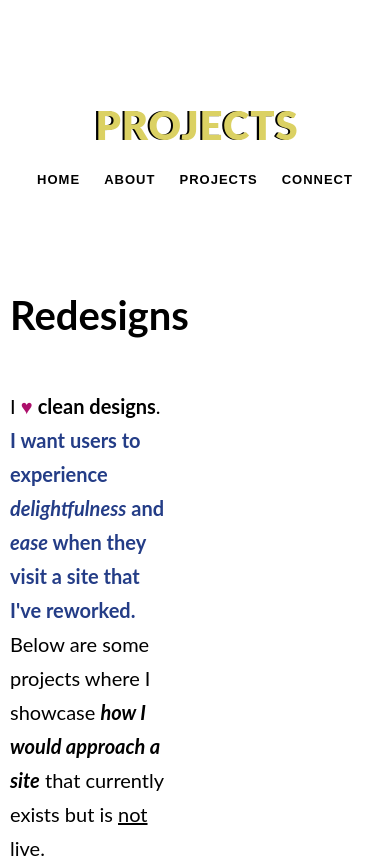
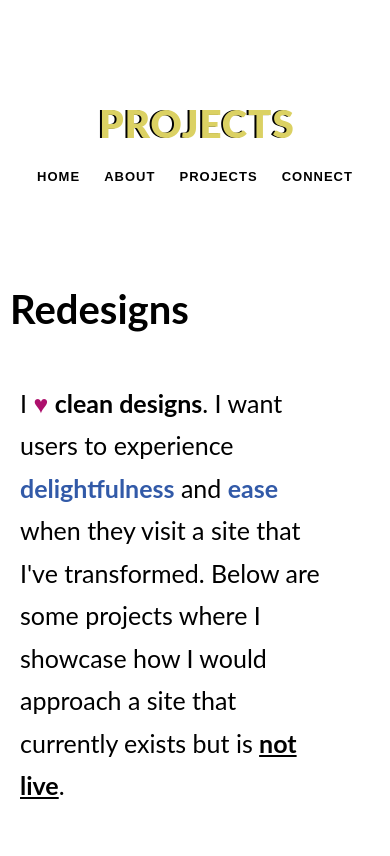
Before and after one commit to pdxjess/portfolio-site, a website: page index.html in a window 390 px wide. Shown: the part 847-1703 px from the top of the page. Drawn offline with Linux system fonts and the light colour scheme; a web font is replaced by a local one.

Commit message:
add responsiveness

```diff
--- a/index.html
+++ b/index.html
@@ -48,7 +48,7 @@
           </h3>
             <p class="paragraph-redesign">
               I <span style="font-size:100%;color:#ad106c;">&hearts;</span>
-              <b>clean designs</b>. <span class="redesign-sentence">I want users to experience <em>delightfulness</em> and <em>ease</em> when they visit a site that I've reworked.</span> Below are some projects where I showcase <em><b>how I would approach a site</b></em> that currently exists but is <u>not live</u>.
+              <b>clean designs</b>. I want users to experience <b class="blue-font">delightfulness</b> and <b class="purple-font">ease</b> when they visit a site that I've transformed. Below are some projects where I showcase how I would approach a site that currently exists but is <u><b>not live</b></u>.
             </p>
           </div>
         </div>
@@ -57,7 +57,7 @@
       </div>
     </section>
     <section class="section-features">
-      <div class="row">
+      <!-- <div class="row">
         <div class="col-1-of-4">
           <div class="feature-box">
             <i class="feature-box__icon icon-basic-world"></i>
@@ -93,7 +93,7 @@
               Ut enim ad minim veniam, quis nostrud exercitation ullamco laboris nisi ut aliquip ex ea commodo consequat
             </p>
           </div>
-        </div>
+        </div> -->
       </div>
     </section>
   </main>
--- a/sass/abstracts/_mixins.scss
+++ b/sass/abstracts/_mixins.scss
@@ -6,24 +6,39 @@
   }
 }
 
-@mixin breakpoint($class) {
-  @if $class == xs {
-    @media (max-width: 767px) { @content; }
+// MEDIA QUERY MANAGER
+/*
+0-600px: phone
+600-900px: tablet portrait
+900-1200px: tablet landscape
+1200-1800 is where our normal styles apply
+1800px+: Big desktop
+*/
+
+@mixin respond-phone {
+  @media (max-width: 600px) {@content};
+}
+/*
+$breakpoint arguement chocies:
+-phone
+-tab-port
+-tab-land
+-big-desktop
+*/
+@mixin respond($breakpoint) {
+  @if $breakpoint == phone {
+    @media (max-width: 600px) {@content};
   }
-
-  @else if $class == sm {
-    @media (min-width: 768px) { @content; }
+  @if $breakpoint == tab-port {
+    @media (max-width: 900px) {@content};
   }
-
-  @else if $class == md {
-    @media (min-width: 992px) { @content; }
+  @if $breakpoint == tab-land {
+    @media (max-width: 1200px) {@content};
   }
-
-  @else if $class == lg {
-    @media (min-width: 1200px) { @content; }
+  @if $breakpoint == desktop {
+    @media (min-width: 1200px) {@content};
   }
-
-  @else {
-    @warn "Breakpoint mixin supports: xs, sm, md, lg";
+  @if $breakpoint == big-desktop {
+    @media (min-width: 1800px) {@content};
   }
 }
--- a/sass/base/_base.scss
+++ b/sass/base/_base.scss
@@ -9,6 +9,33 @@
 html {
   font-size: 62.5%;
   scroll-behavior: smooth;
+
+  @include respond(phone) {
+    font-size: 50%;
+    .heading-primary {
+      line-height: normal;
+      top:0;
+    }
+    .arrow img {
+      left: 45%;
+    }
+    .paragraph-redesign {
+      max-width: 100%;
+      padding-left: 10px;
+    }
+  }
+  @include respond(tab-port) {
+    font-size: 60%;
+  }
+  @include respond(tab-land) {
+    font-size: 60%;
+  }
+  @include respond(desktop) {
+    font-size: 80%;
+  }
+  @include respond(big-desktop) {
+    font-size: 100%;
+  }
 }
 body {
   box-sizing: border-box;
--- a/sass/base/_typography.scss
+++ b/sass/base/_typography.scss
@@ -63,16 +63,19 @@ body {
   position: relative;
   top: -3px;
   left: -3px;
-  text-shadow: 1px 1px #fe4902, 2px 2px #fe4902, 3px 3px #fe4902, 4px 4px #fe4902, 5px 5px #fe4902, 6px 6px #fe4902;
+  text-shadow: 1px 1px lightgrey, 2px 2px lightgrey, 3px 3px lightgrey, 4px 4px lightgrey, 5px 5px lightgrey, 6px 6px lightgrey;
 }
 
 .paragraph-redesign {
-  font-size: 20px;
-  max-width: 50%;
+  font-size: 25px;
+  max-width: 60%;
+  padding-left: 15px;
 }
 
-.redesign-sentence {
-  color: #243d87;
-  text-shadow: 2px bold grey;
-  font-weight: bold;
+.blue-font {
+  color: #325aa8;
 }
+
+.purple-font {
+  color: #325aa8;
+}
--- a/sass/pages/_home.scss
+++ b/sass/pages/_home.scss
@@ -3,9 +3,6 @@
   padding: 0rem 0;
   margin-top: 0vh;
   margin: 10px;
-  @include breakpoint(sm) {
-    width: 100%;
-  }
 }
 .section-features {
   padding: 30px;
```
Also changed, not shown: css/style.css.
